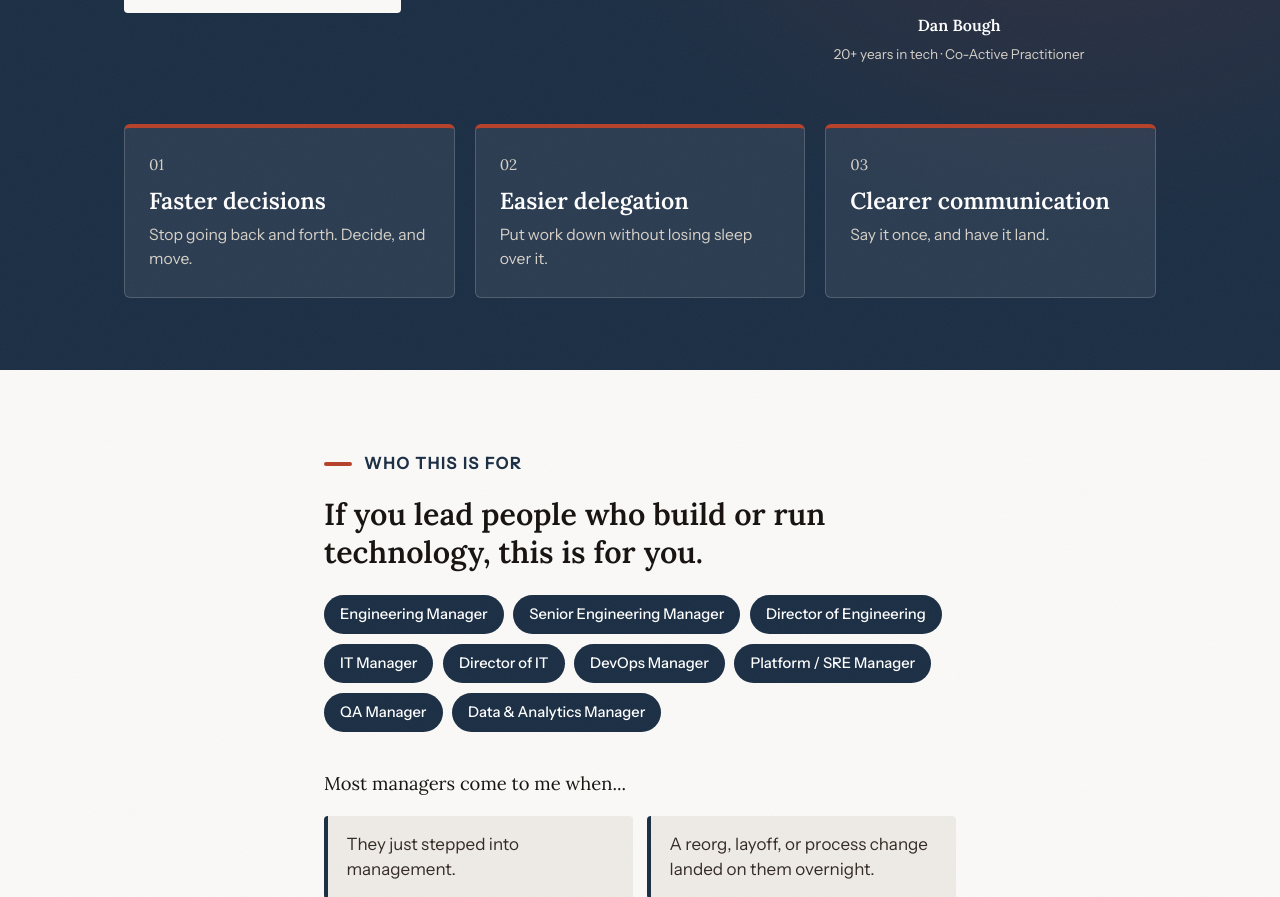
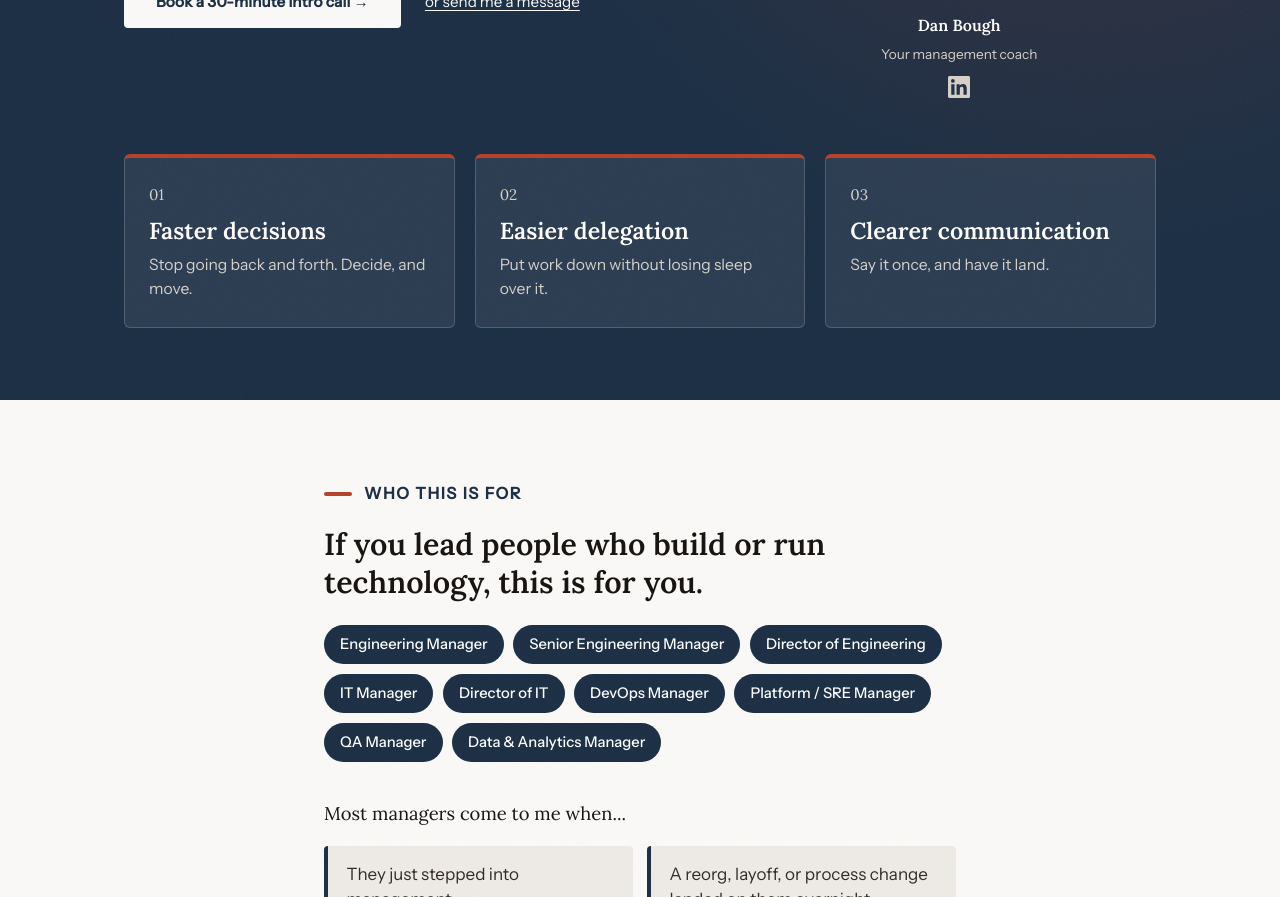
Before and after one commit to dbough/completely-human-coaching-com, a Jekyll site: the page built from tech-managers/index.html, in a window 1280 px wide and 1400 px high, cut to the strip 503-1400 px from the top of the window. Built offline with Jekyll 4.4.1, drawn with Linux system fonts in a browser that asks for light colours.

Commit message:
Add "Your management coach" caption and LinkedIn icon link to hero
Co-Authored-By: Claude Sonnet 5.5 <noreply@anthropic.com>

```diff
--- a/tech-managers/index.html
+++ b/tech-managers/index.html
@@ -31,7 +31,10 @@ og_image: "https://completelyhumancoaching.com/og-image.png"
         </div>
         <p class="hero-photo-caption">
           <span class="hero-photo-name">Dan Bough</span>
-          <span class="hero-photo-title">20+ years in tech &middot; Co-Active Practitioner</span>
+          <span class="hero-photo-title">Your management coach</span>
+          <a class="hero-linkedin" href="https://www.linkedin.com/in/dan-bough/" target="_blank" rel="noopener" aria-label="Dan Bough on LinkedIn">
+            <svg viewBox="0 0 24 24" width="22" height="22" fill="currentColor" aria-hidden="true" focusable="false"><path d="M20.45 20.45h-3.56v-5.57c0-1.33-.03-3.04-1.85-3.04-1.86 0-2.14 1.45-2.14 2.94v5.67H9.35V9h3.41v1.56h.05c.48-.9 1.64-1.85 3.37-1.85 3.6 0 4.27 2.37 4.27 5.46v6.28zM5.34 7.43a2.06 2.06 0 1 1 0-4.12 2.06 2.06 0 0 1 0 4.12zM7.12 20.45H3.56V9h3.56v11.45zM22.22 0H1.77C.79 0 0 .77 0 1.73v20.54C0 23.23.79 24 1.77 24h20.45c.98 0 1.78-.77 1.78-1.73V1.73C24 .77 23.2 0 22.22 0z"/></svg>
+          </a>
         </p>
       </div>
     </div>
--- a/tech-managers/style.css
+++ b/tech-managers/style.css
@@ -143,6 +143,18 @@ section h2 {
   font-size: 0.85rem;
   color: var(--sand);
   margin-top: 0.15rem;
+}
+
+.hero-linkedin {
+  display: flex;
+  justify-content: center;
+  margin-top: 0.5rem;
+  color: var(--sand);
+  transition: color 0.2s;
+}
+
+.hero-linkedin:hover {
+  color: #fff;
 }
 
 /* Three separate outcome cards */
```
